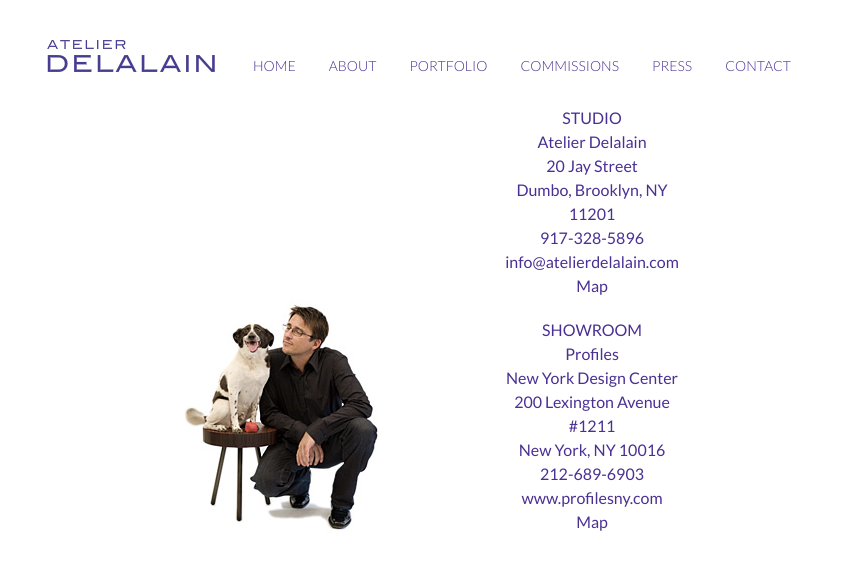
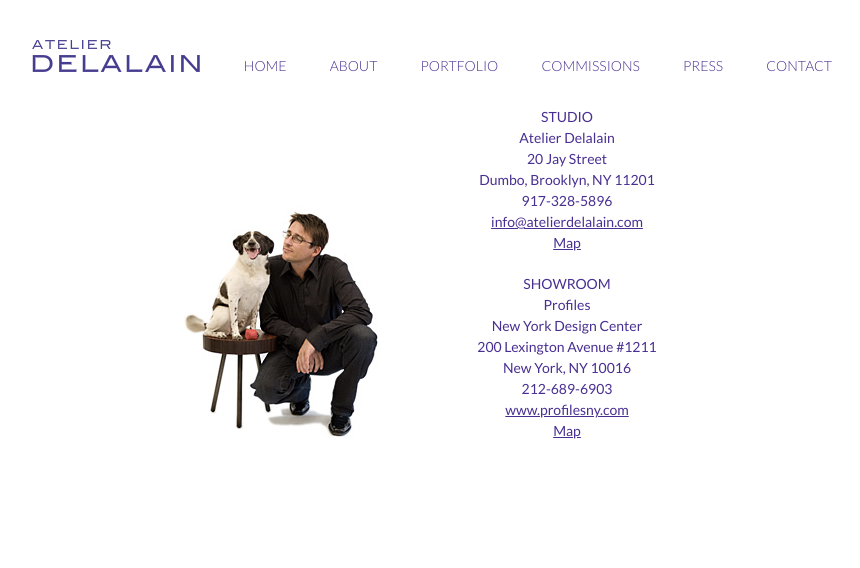
Before and after one commit to cranderveldt/delalain, a website: page contact.html in a window 1280 px wide. Shown: the whole page, without its empty margins (208-1068 px from the left). Drawn offline with Linux system fonts and the light colour scheme.

Commit message:
mobile optimizations

```diff
--- a/contact.html
+++ b/contact.html
@@ -28,13 +28,28 @@
     </div>
     <div id="content">
       <div class="contact">
-        <div class="chairek">
-        <img src="/images/contact-dog.jpg" alt="" />
+        <div class="contact-info">
+          <p>
+            STUDIO<br>
+            Atelier Delalain<br>
+            20 Jay Street<br>
+            Dumbo, Brooklyn, NY 11201<br>
+            917-328-5896<br>
+            <a href="mailto:info@atelierdelalain.com">info@atelierdelalain.com</a><br>
+            <a href="https://www.google.com/maps/@40.6970767,-73.9876385,14z" target="_blank">Map</a></p>
+
+          <p>
+            SHOWROOM<br>
+            Profiles<br>
+            New York Design Center<br>
+            200 Lexington Avenue #1211<br>
+            New York, NY 10016<br>
+            212-689-6903<br>
+            <a href="http://www.profilesny.com" target="_blank">www.profilesny.com</a><br>
+            <a href="https://www.google.com/maps/preview?q=google+maps+200+Lexington+Avenue,+NY+11016&amp;oe=utf-8&amp;client=firefox-a&amp;ie=UTF-8&amp;hq=&amp;hnear=0x89c25907c55e77e1:0x6aafaca8a2de2a14,200+Lexington+Ave,+New+York,+NY+10016&amp;gl=us&amp;ei=mffBTvP3CMHksQK5s-y_BA&amp;oi=geocode_result&amp;ved=0CBsQ8gEwAA" target="_blank">Map</a></p>
         </div>
-        <div class="contact-info">
-          <p>STUDIO<br>Atelier Delalain<br>20 Jay Street<br>Dumbo, Brooklyn, NY 11201<br>917-328-5896<br>info@atelierdelalain.com<br><a href="https://www.google.com/maps/@40.6970767,-73.9876385,14z">Map</a></p>
-
-          <p>SHOWROOM<br>Profiles<br>New York Design Center<br>200 Lexington Avenue #1211<br>New York, NY 10016<br>212-689-6903<br><a href="www.profilesny.com">www.profilesny.com</a><br><a href="https://www.google.com/maps/preview?q=google+maps+200+Lexington+Avenue,+NY+11016&amp;oe=utf-8&amp;client=firefox-a&amp;ie=UTF-8&amp;hq=&amp;hnear=0x89c25907c55e77e1:0x6aafaca8a2de2a14,200+Lexington+Ave,+New+York,+NY+10016&amp;gl=us&amp;ei=mffBTvP3CMHksQK5s-y_BA&amp;oi=geocode_result&amp;ved=0CBsQ8gEwAA">Map</a></p>
+        <div class="contact-image">
+          <img src="/images/contact-dog.jpg" alt="" />
         </div>
       </div>
     </div>
--- a/sass/_common.scss
+++ b/sass/_common.scss
@@ -55,7 +55,8 @@
   margin: 0 0 20px;
 }
 a {
-  color: #4A3093;
+  color: $purple;
+  text-decoration: underline;
   &:hover {
     color: #b5abd3;
     text-decoration: none;
--- a/sass/_layout.scss
+++ b/sass/_layout.scss
@@ -1,30 +1,66 @@
 #content {
   @include max-width(800px);
   margin: 20px auto 0;
+  padding: 0 15px;
+  @include above-width(800px) {
+    padding: 0;
+  }
 }
 #nav {
+  position: relative;
   text-align: center;
-  position: relative;
   @include max-width(800px);
   margin: 40px auto 30px;
+  @include above-width(800px) {
+    text-align: right;
+  }
   ul {
-    padding: 12px 0 0 180px;
     margin: 0;
+    padding: 12px 0 0;
+    @include clearfix;
+    @include above-width(800px) {
+      padding: 12px 0 0 180px;
+    }
   }
   li {
     display: inline;
-  }
-  a {
-    @include inline-block(middle);
-    text-transform: uppercase;
-    padding: 0 15px;
-    font-weight: 300;
-    @include font-size(14, 1);
+    @include above-width(600px) {
+      &:first-child a {
+        padding-left: 0;
+      }
+      &:last-child a {
+        padding-right: 0;
+      }
+    }
+    a {
+      text-transform: uppercase;
+      text-decoration: none;
+      padding: 10px 15px;
+      display: block;
+      font-weight: 300;
+      @include font-size(14, 1);
+      width: 50%;
+      float: left;
+      @include above-width(600px) {
+        float: none;
+        width: auto;
+        @include inline-block(middle);
+        padding: 0 20px;
+      }
+    }
   }
   .logo {
-    position: absolute;
     top: 0;
     left: 0;
+    @include inline-block(middle);
+    @include above-width(800px) {
+      position: absolute;
+      display: block;
+    }
+    a {
+      display: block;
+      padding: 0;
+    }
   }
 }
 .photo {
--- a/sass/_subpages.scss
+++ b/sass/_subpages.scss
@@ -12,45 +12,62 @@
 /* about */
 
 .about {
-  width: 500px;
+  @include max-width(500px);
   margin: auto;
   position: relative;
-  color: #4A3093;
+  color: $purple;
   text-align: left;
 }
 
-.sloop {
+.about-dog-image {
   position: absolute;
   bottom: 0;
   left: -164px;
+  display: none;
+  @include above-width(600px) {
+    display: block;
+  }
 }
 
-.derek {
+.about-person-image {
   position: absolute;
   bottom: 0;
   right: -163px;
+  display: none;
+  @include above-width(600px) {
+    display: block;
+  }
 }
 
 /* contact */
 
 .contact {
-  width: 500px;
+  @include max-width(500px);
   position: relative;
   margin: auto;
 }
 
-.chairek {
-  position: absolute;
-  bottom: 0;
-  left: 0;
+.contact-image {
+  text-align: center;
+  @include above-width(600px) {
+    position: absolute;
+    bottom: 0;
+    left: 0;
+  }
 }
 .contact-info {
-  padding-left: 320px;
-  color: #4A3093;
+  color: $purple;
   text-align: center;
+  @include font-size(14);
+  @include above-width(600px) {
+    padding-left: 270px;
+  }
 }
 
 /* portfolio */
+.portfolio {
+  color: $purple;
+}
 .gallery-item {
   position: relative;
   background: #FFF;
@@ -78,7 +95,7 @@
 .carousel-control {
   text-shadow: none;
   @include font-size(36, 1);
-  color: #4D2E91;
+  color: $purple;
   cursor: pointer;
   top: 50%;
   bottom: auto;
@@ -96,6 +113,15 @@
   }
   &:hover {
     opacity: 1;
-    color: #4D2E91;
+    color: $purple;
   }
 }
+
+/* Press */
+
+.press {
+  color: $purple;
+}
+.press-image {
+  margin-bottom: 20px;
+}
--- a/sass/_variables.scss
+++ b/sass/_variables.scss
@@ -13,6 +13,8 @@
 $h5-size: 18;
 $h6-size: 16;
 $h7-size: 14;
+
+$purple: #492f92;
 
 $sans: "Helvetica Neue", Helvetica, Arial, sans-serif;
 $lato: "Lato", "Helvetica Neue", Helvetica, Arial, sans-serif;
```
Also changed, not shown: about.html (+2 -2 lines), press.html (+2 -2 lines), css/styles.css.
